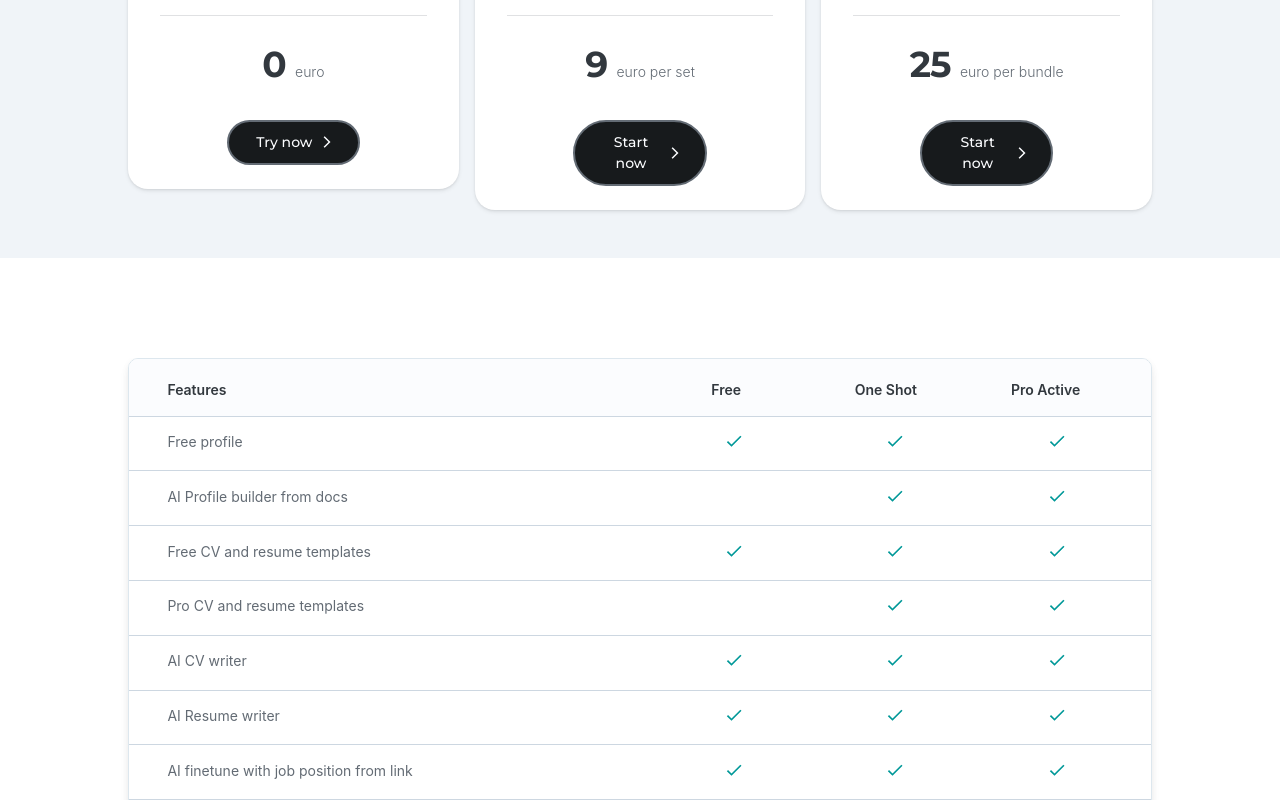
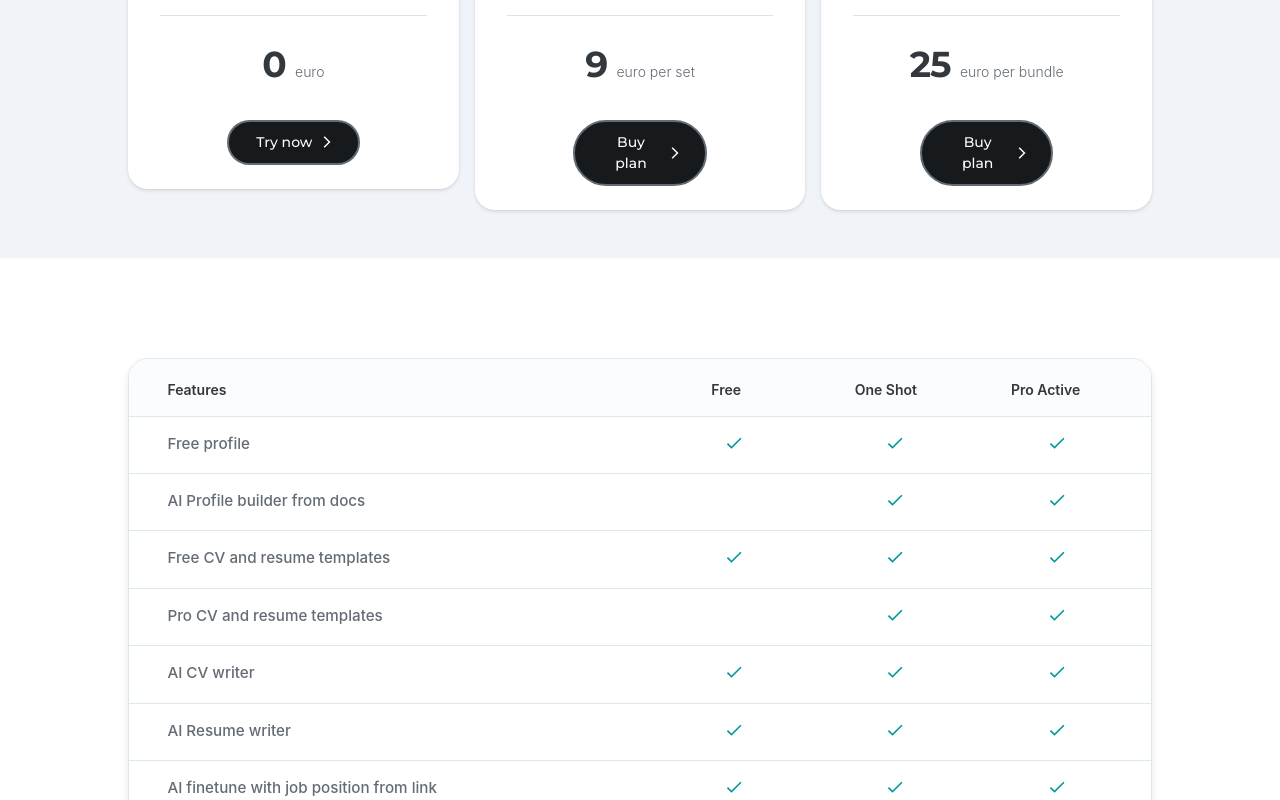
Before and after one commit to KKKircheff/easy_letters, a React (Vite) app in the folder main-app/: page /pricing in a window 1280 px wide. Shown: the part 920-1720 px from the top of the page. Built offline with nearby package versions, Linux system fonts and the light colour scheme.

Commit message:
some uI adjustments

```diff
--- a/main-app/src/components/price-table-row/PriceTableRow.component.tsx
+++ b/main-app/src/components/price-table-row/PriceTableRow.component.tsx
@@ -26,14 +26,12 @@ const PriceTableRow = ({ rowData }: Props) => {
     }
     return (
         <Grid container
-            fontSize='sm'
-            pl='3vw' pr='1vw' pt={1.8} pb={1.8}
-            fontWeight='400'
-
-
+            pl='3vw' pr='1vw' pt={2} pb={1.7}
+            fontWeight='500'
             sx={{
                 color: c.neutral[500],
-                borderTop: `1px solid ${c.neutral[300]}`
+                borderBottom: `1.5px solid ${c.neutral[200]}`,
+                fontSize: '.95rem',
             }}
         >
             <Grid xs={6} textAlign='left' >{rowData.title}</Grid>
--- a/main-app/src/routes/Home/home-aboutus/HomeAboutUs.section.tsx
+++ b/main-app/src/routes/Home/home-aboutus/HomeAboutUs.section.tsx
@@ -11,24 +11,10 @@ const HomeAboutUs = () => {
     const theme = useTheme();
     const c = theme.vars.palette;
 
-    // const paragraphs = [
-    //     {
-    //         content: "Create a profile with ease or just upload your old CV or resume. Our smart AI Profile assistant will extract all need information, check for errors, polish the information and fill in as much as possible fields on your profile page. Check and correct if needed the your profile info. Fill in all the required empty fields, if needed.",
-    //         icon: <ProfileData startColor={c.primary[500]} middleColor={c.secondary[400]} endColor={c.danger[200]} />
-    //     },
-    //     {
-    //         content: "Supply AI Writer with a link pointing to the job position page /optional/. It will extract the information and tailor your CV and Resume skillset. You can interact with AI writer or edit manually the content till you have the perfect result.",
-    //         icon: <WebLink startColor={c.primary[500]} middleColor={c.secondary[400]} endColor={c.danger[200]} />
-    //     },
-    //     {
-    //         content: "Provide AI writer with a link to 'companies culture' page /optional/. It will extract the information. Then personalize and finetune and you motivation letter in seconds. You can interact with AI writer or edit manually the content till you have the perfect result.",
-    //         icon: <WebLink startColor={c.primary[500]} middleColor={c.secondary[400]} endColor={c.danger[200]} />
-    //     },
-    // ]
 
     const paragraphs = [
         {
-            title: 'AI Profile Assistant',
+            title: 'AI Profile assistant',
             content: "Log In or Sign Up. Navigate to profile. Upload an old CV or a resume... Booom! A professional polished profile only for few second! Just fill in the rest required fields, if needed.",
             icon: <ProfileData startColor={c.primary[500]} middleColor={c.secondary[400]} endColor={c.danger[200]} />
         },
@@ -39,10 +25,11 @@ const HomeAboutUs = () => {
         },
         {
             title: 'Another link for a tailored cover letter...?',
-            content: "Of course! Provide AI Writer with company's `Culture` page link, contact person name... few seconds... Congratulations! You have personalized cover letter! Check and fine tune again.",
+            content: "Of course! Provide AI Writer with company's 'Culture' page link, then a contact name... few seconds... Congratulations! You have personalized cover letter! Check and fine tune again.",
             icon: <WebLink startColor={c.primary[500]} middleColor={c.secondary[400]} endColor={c.danger[200]} />
         },
     ]
+
     return (
         <Box
             display='flex'
@@ -53,13 +40,16 @@ const HomeAboutUs = () => {
                 level='h3'
                 px={{ xs: 2, md: 0 }}
                 fontSize={{ md: 'largeTitle' }}
-                maxWidth='950px'
+                // level='h3'
+                // fontSize={{ xs: 'largeTitle', md: 'largeTitle' }}
+                fontWeight='700'
+                maxWidth='960px'
                 textAlign='left'>
                 We powerd
                 <Typography sx={iconGradientStyles.scondaryPrimary}> AI Writer </Typography>
                 with the latest
                 <Typography sx={iconGradientStyles.scondaryPrimary}> cutting edge technologies. </Typography>
-                It will help you to build professional resume and cover letters within minutes!</Typography>
+                It is ready to help you with composing professional resumes and cover letters within minutes!</Typography>
             <Box
                 pt={10}
                 fontWeight={500}
--- a/main-app/src/routes/Home/home-process-stepper/HomeProcessStepper.section.tsx
+++ b/main-app/src/routes/Home/home-process-stepper/HomeProcessStepper.section.tsx
@@ -95,8 +95,8 @@ const HomeProcessStepper = () => {
                 level='h2'
                 fontSize={{ xs: 'xLargeTitle', md: 'xLargeTitle' }}
                 fontWeight='800'
-
-            >Seamless process flow</Typography>
+                minWidth={{ xs: '100px', md: '280px' }}
+            >Seamless Process Flow</Typography>
 
             <Box maxWidth='600px'>
                 {stepperData.map((stepper) => {
--- a/main-app/src/routes/Pricing/plans.ts
+++ b/main-app/src/routes/Pricing/plans.ts
@@ -32,7 +32,7 @@ export const plans = [
         ],
         price: 9,
         priceDescription: 'euro per set',
-        buttonText: 'Start now',
+        buttonText: 'Buy plan',
         buttonLink: '/signup',
     },
     {
@@ -50,7 +50,7 @@ export const plans = [
         ],
         price: 25,
         priceDescription: 'euro per bundle',
-        buttonText: 'Start now',
+        buttonText: 'Buy plan',
         buttonLink: '/signup',
     },
 ];
--- a/main-app/src/routes/Pricing/price-table/PriceTable.section.tsx
+++ b/main-app/src/routes/Pricing/price-table/PriceTable.section.tsx
@@ -18,7 +18,7 @@ const PriceTable = () => {
                 marginX: 'auto',
             }}>
             <Stack
-                borderRadius='sm'
+                borderRadius='lg'
                 overflow='hidden'
                 sx={{
                     boxShadow: 'md',
@@ -30,9 +30,11 @@ const PriceTable = () => {
                     xs={12}
                     bgcolor={c.neutral[50]}
                     fontSize={{ xs: 'sm', md: 'sm' }} pl='3vw' pr='2vw' pt={2.5} pb={2}
+                    sx={{ borderBottom: `1.5px solid ${c.neutral[200]}` }}
                     fontWeight='600'
                 >
-                    <Grid xs={6} textAlign='left' >Features</Grid>
+
+                    <Grid xs={6} textAlign='left'>Features</Grid>
                     <Grid xs={2} >Free</Grid>
                     <Grid xs={2} >One Shot</Grid>
                     <Grid xs={2} >Pro Active</Grid>
```
Also changed, not shown: main-app/src/routes/Home/Home.tsx (+0 -7 lines).
